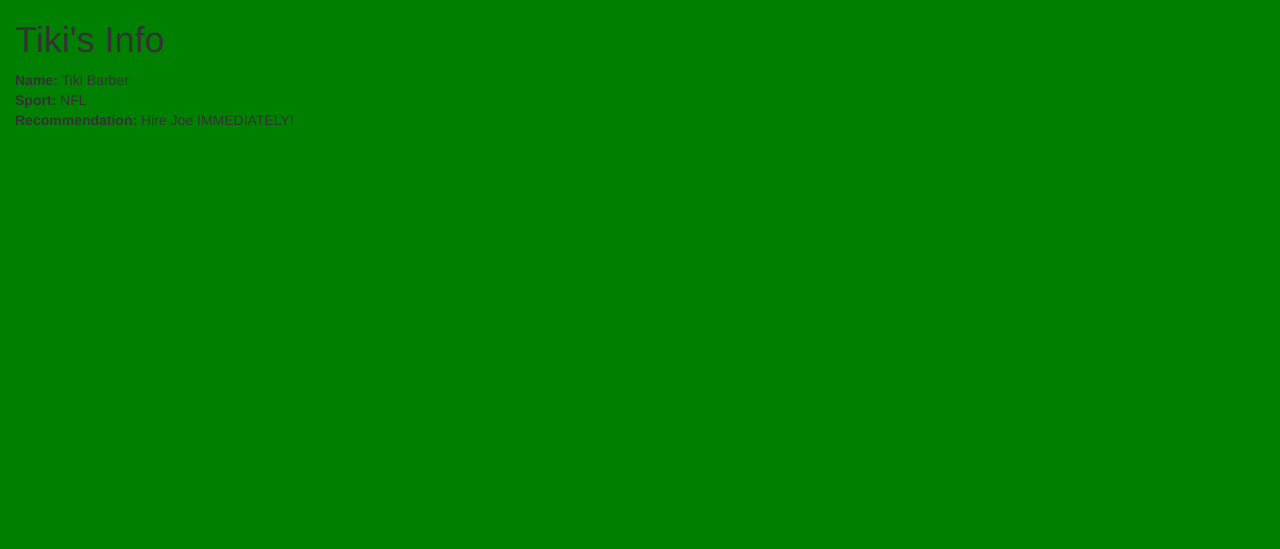
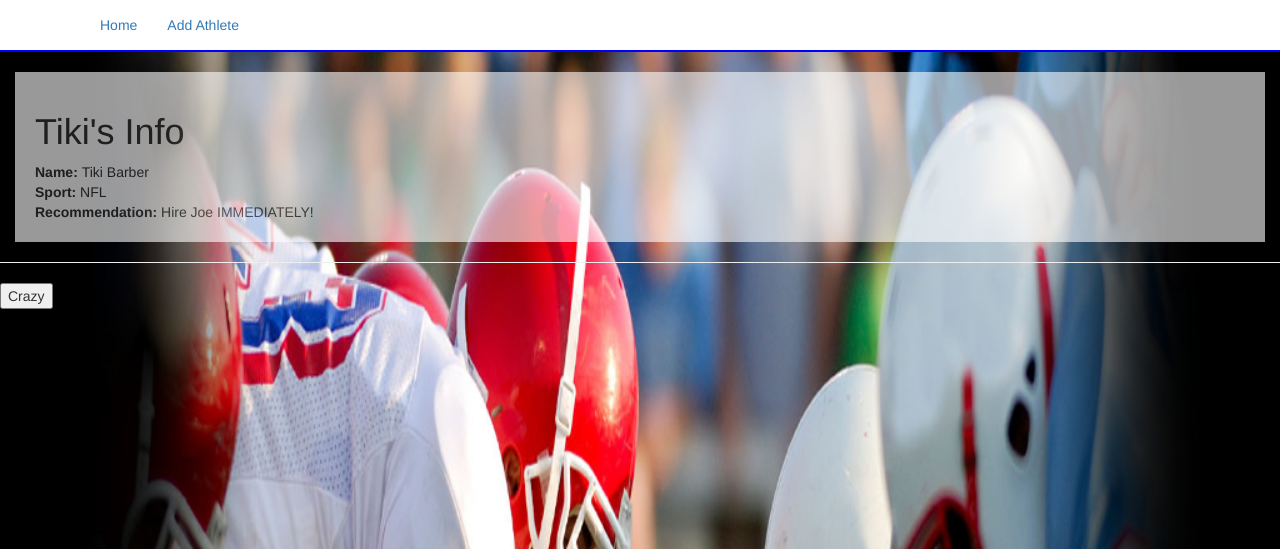
Before and after one commit to Joe21/athletes_test, a Django app: page /crud/1/ in a window 1280 px wide. Shown: the top 549 px of the page. Run offline with Django 3.2, Linux system fonts and the light colour scheme; data comes from the database, SQL or seed files in the repository; parts of the project's set-up code (start-up, migrations or seed data) failed here and were passed over; some libraries are stand-ins or nearby versions.

Commit message:
still styling

```diff
--- a/crud/static/crud/script.js
+++ b/crud/static/crud/script.js
@@ -1,8 +1,28 @@
-function backgroundChange() {
+// button functionality
+function meME(){
+	var el = $('#music-container');
+	var player = $('#audio-player');
 	var body = $('body');
-	if(body.css('background-color')==='rgb(255, 255, 255)'){
-		$('body').css('background-color', '#000000');
+
+	if(stealth === true){
+		el.append("<audio id='audio-player' src='https://s3.amazonaws.com/samplepublicbucket/me-unchartered_worlds_cutup.mp3' controls autoplay>");
+		$('body').css("background-image", "url('/static/crud/n7.jpg')");
+		stealth = false;
 	} else {
-		$('body').css('background-color', '#ffffff');
+		el.empty();
+		$('body').css("background-image", "url('/static/crud/football.jpg')");
+		stealth = true;
 	}
 }
+
+// {% static 'crud/style.css' %}
+// 	background-image: url('background.jpg');
+
+
+// Global variable
+var stealth = true;
+
+// On window load
+$(function(){
+	$('#crazy-button').on('click', meME);
+});
--- a/crud/static/crud/style.css
+++ b/crud/static/crud/style.css
@@ -1,3 +1,21 @@
 body {
-	background-color: green;
+	background-image: url('football.jpg');
+	background-repeat: no-repeat;
+	background-size: cover;
+	height: 100%;
+	width: 100%;
 }
+
+header {
+	background-color: white;
+	border-bottom: 2px solid blue;
+	margin-bottom: 20px;
+}
+
+.block-container {
+	background-color: white;
+	height: auto;
+	opacity: 0.6;
+	padding: 20px;
+	width: auto;
+}
--- a/crud/templates/crud/add.html
+++ b/crud/templates/crud/add.html
@@ -2,8 +2,9 @@
 {% block title %}Add Athlete{% endblock %}
 
 {% block body_block %}
+	<div class="block-container">
+
 		<h1>Add an Athlete</h1>
-
 		<form id="athlete_form" method="post" action="/crud/add/">
 			{% csrf_token %}
 			{% for hidden in form.hidden_fields %}
@@ -20,4 +21,5 @@
 
 			<input type="submit" name="submit" value="Create Athlete" />
 		</form>
+	</div>
 {% endblock %}
--- a/crud/templates/crud/base.html
+++ b/crud/templates/crud/base.html
@@ -13,8 +13,25 @@
   </head>
 
   <body>
+    <header class="top" role="header">
+      <div class="container">
+        <button class="navbar-toggle" data-toggle="collapse" data-target=".navbar-collapse">
+            <span class="glyphicon glyphicon-align-justify"></span>
+        </button>
+        <nav class="navbar-collapse collapse" role="navigation">
+            <ul class="navbar-nav nav">
+                <li><a href="{% url 'athletes:index' %}">Home</a></li>
+                <li><a href="{% url 'athletes:add' %}">Add Athlete</a></li>
+            </ul>
+        </nav>
+      </div>
+    </header>
     <div class="container-fluid">
       {% block body_block %}{% endblock %}
+    </div>
+    <hr />
+    <button id='crazy-button'>Crazy</button>
+    <div id='music-container'>
     </div>
     <script src="{% static 'crud/script.js' %}"></script>
   </body>
--- a/crud/templates/crud/detail.html
+++ b/crud/templates/crud/detail.html
@@ -2,10 +2,12 @@
 {% block title %}{{ athlete.first_name }} {{ athlete.last_name }}{% endblock %}
 
 {% block body_block %}
-	<h1>{{ athlete.first_name }}'s Info</h1>
+	<div class="block-container">
+		<h1>{{ athlete.first_name }}'s Info</h1>
 
-	<strong>Name: </strong>{{ athlete.first_name }} {{ athlete.last_name }}<br />
-	<strong>Sport: </strong> {{ athlete.sport }}<br />
+		<strong>Name: </strong>{{ athlete.first_name }} {{ athlete.last_name }}<br />
+		<strong>Sport: </strong> {{ athlete.sport }}<br />
 
-	<strong>Recommendation: </strong> {{ athlete.get_recommendation_display }}
+		<strong>Recommendation: </strong> {{ athlete.get_recommendation_display }}
+	</div>
 {% endblock %}
--- a/crud/templates/crud/index.html
+++ b/crud/templates/crud/index.html
@@ -2,6 +2,7 @@
 {% block title %}Athletes{% endblock %}
 
 {% block body_block %}
+	<div class="block-container">
 		{% if all_athletes %}
 			<ul>
 				{% for athlete in all_athletes %}
@@ -11,6 +12,5 @@
 		{% else %}
 			<p>No athletes are available</p>
 		{% endif %}
-
-	<a href="{% url 'athletes:add' %}">Add Athlete</a>
+	</div>
 {% endblock %}
```
Also changed, not shown: crud/static/crud/football.jpg (added), crud/static/crud/n7.jpg (added), 3 other files. Lines whose indentation alone changed are shown as unchanged.
